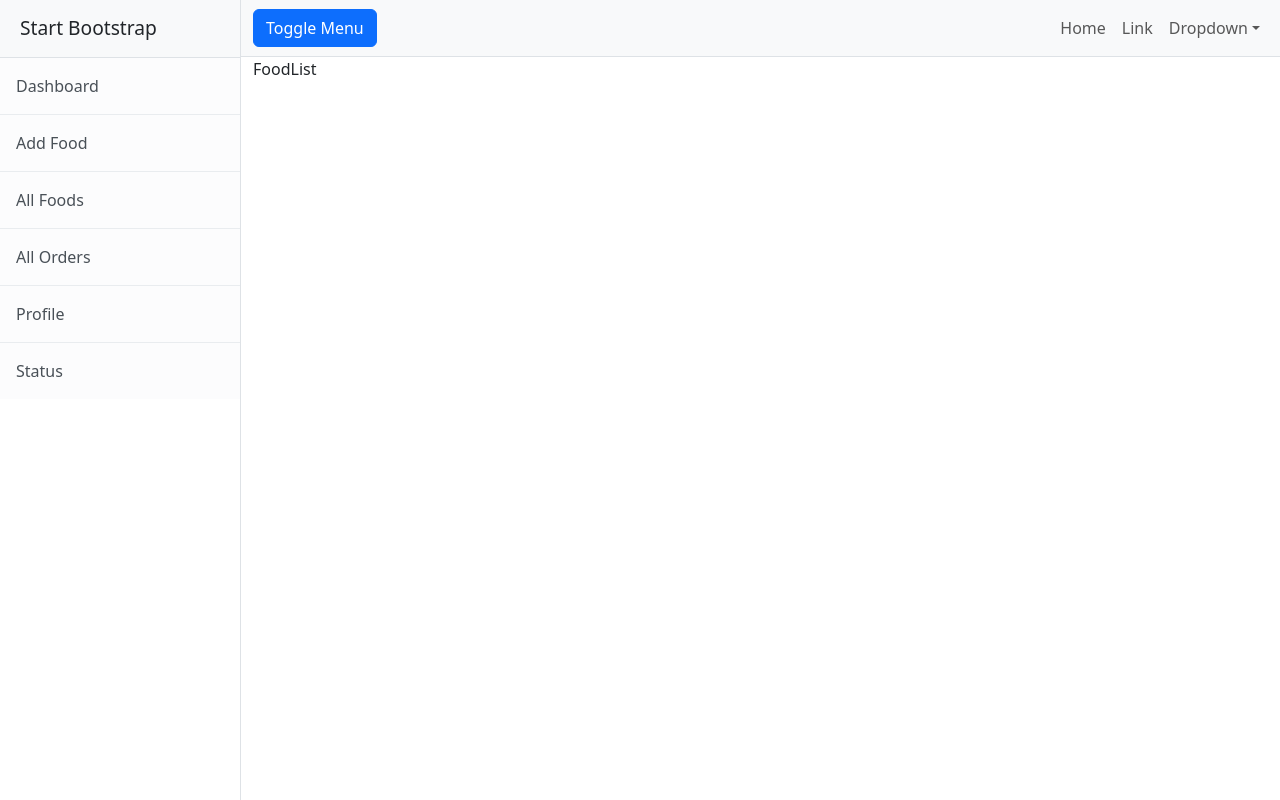
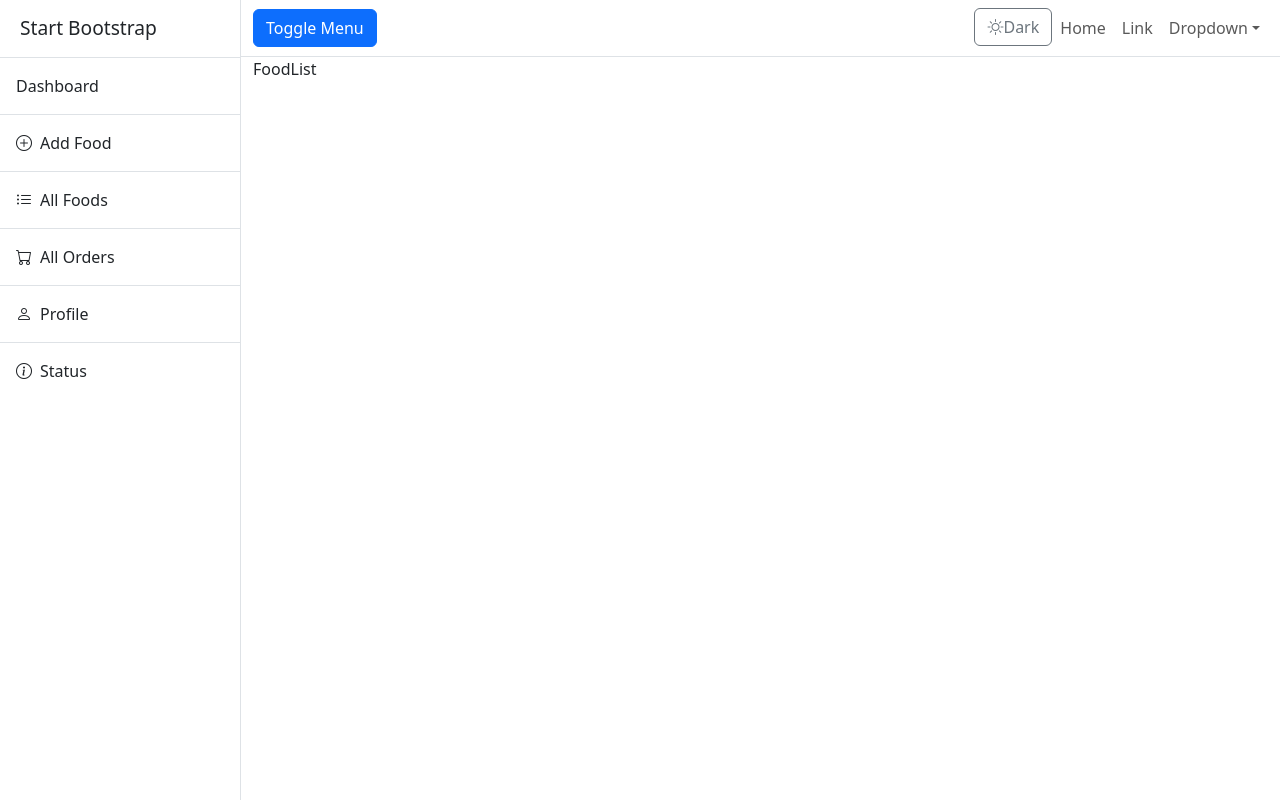
Before and after one commit to pankajkr152000/fresh-meal-adminpanel, a React (Vite) app: page / in a window 1280 px wide. Built offline with nearby package versions, Linux system fonts and the light colour scheme.

Commit message:
Dark Light theme Change button and functionality added

```diff
--- a/src/components/Menubar/Menubar.jsx
+++ b/src/components/Menubar/Menubar.jsx
@@ -1,6 +1,14 @@
+import { useEffect } from "react";
+import { initializeTheme } from "../../utils/themeChangeScriptButton";
+
 const Menubar = () => {
+
+  useEffect(() => {
+    initializeTheme();
+  }, []);
+
   return (
-    <nav className="navbar navbar-expand-lg navbar-light bg-light border-bottom">
+    <nav className="navbar navbar-expand-lg bg-body border-bottom">
       <div className="container-fluid">
         <button
           className="btn btn-primary"
@@ -21,6 +29,15 @@ const Menubar = () => {
           className="collapse navbar-collapse"
           id="navbarSupportedContent">
           <ul className="navbar-nav ms-auto mt-2 mt-lg-0">
+            <li className="nav-item-theme-change-button">
+              {/* <!-- dark/light button --> */}
+              <button id="theme-change-button"
+                  className="btn btn-outline-secondary 900 focus:outline-none focus:ring-2 focus:ring-offset-2 focus:ring-gray-500">
+                  <i className="bi bi-sun"></i><span> Light</span>
+              </button>
+            </li>
+
+
             <li className="nav-item active">
               <a
                 className="nav-link"
--- a/src/components/Sidebar/Sidebar.jsx
+++ b/src/components/Sidebar/Sidebar.jsx
@@ -3,40 +3,45 @@ import ROUTES from "../../constants/RouteConstants";
 const Sidebar = () => {
   return (
     <div
-      className="border-end bg-white"
+      className="border-end"
       id="sidebar-wrapper">
-      <div className="sidebar-heading border-bottom bg-light">
+      <div className="sidebar-heading border-bottom">
         Start Bootstrap
       </div>
       <div className="list-group list-group-flush">
         <a
-          className="list-group-item list-group-item-action list-group-item-light p-3"
+          className="list-group-item list-group-item-action  p-3"
           href="#!">
           Dashboard
         </a>
         <Link
-          className="list-group-item list-group-item-action list-group-item-light p-3"
+          className="list-group-item list-group-item-action  p-3"
           to={ROUTES.ADD_FOOD}>
+          <i className="bi bi-plus-circle me-2"></i>
           Add Food
         </Link>
         <Link
-          className="list-group-item list-group-item-action list-group-item-light p-3"
+          className="list-group-item list-group-item-action  p-3"
           to={ROUTES.FETCH_ALL_FOODS}>
+          <i className="bi bi-list-ul me-2"></i>
           All Foods
         </Link>
         <Link
-          className="list-group-item list-group-item-action list-group-item-light p-3"
+          className="list-group-item list-group-item-action  p-3"
           to={ROUTES.FETCH_ALL_ORDERS}>
+          <i className="bi bi-cart me-2"></i>
           All Orders
         </Link>
         <a
-          className="list-group-item list-group-item-action list-group-item-light p-3"
+          className="list-group-item list-group-item-action  p-3"
           href="#!">
+          <i className="bi bi-person me-2"></i>
           Profile
         </a>
         <a
-          className="list-group-item list-group-item-action list-group-item-light p-3"
+          className="list-group-item list-group-item-action  p-3"
           href="#!">
+          <i className="bi bi-info-circle me-2"></i>
           Status
         </a>
       </div>
--- a/src/index.css
+++ b/src/index.css
@@ -2,10 +2,16 @@
 @import url('https://fonts.googleapis.com/css2?family=Poppins:ital,wght@0,100;0,200;0,300;0,400;0,500;0,600;0,700;0,800;0,900;1,100;1,200;1,300;1,400;1,500;1,600;1,700;1,800;1,900&family=Roboto:ital,wght@0,100..900;1,100..900&display=swap');
 
 body {
-    margin: 0;
-    padding: 0;
-    font-family: 'Poppins', sans-serif;
-    min-height: 100vh;
+  margin: 0;
+  padding: 0;
+  font-family: "Poppins", sans-serif;
+  min-height: 100vh;
+
+  background-color: var(--bs-body-bg);
+  color: var(--bs-body-color);
+
+  transition: background-color 0.3s ease,
+              color 0.3s ease;
 }
 
 #wrapper {
--- /dev/null
+++ b/src/utils/themeChangeScriptButton.js
@@ -0,0 +1,110 @@
+console.log("Script loaded");
+
+// let currentTheme = "light";
+
+// document.addEventListener("DOMContentLoaded", () => {
+//   currentTheme = getTheme();
+//   applyTheme(currentTheme);
+//   setupThemeToggle();
+// });
+
+// export function initializeTheme() {
+//   currentTheme = getTheme();
+//   applyTheme(currentTheme);
+//   setupThemeToggle();
+// }
+
+// // ONLY handles UI
+// function applyTheme(theme) {
+//   const html = document.documentElement;
+
+//   html.classList.remove("light", "dark");
+//   html.classList.add(theme);
+
+//   const textSpan = document.querySelector("#theme-change-button span");
+//   if (textSpan) {
+//     textSpan.textContent = theme === "light" ? "Dark" : "Light";
+//   }
+// }
+
+// // ONLY handles click
+// function setupThemeToggle() {
+//   const btn = document.querySelector("#theme-change-button");
+//   if (!btn) return;
+
+//   btn.addEventListener("click", () => {
+//     currentTheme = currentTheme === "dark" ? "light" : "dark";
+
+//     setTheme(currentTheme);     // ✅ SAVE ONLY HERE
+//     applyTheme(currentTheme);  // ✅ APPLY ONLY HERE
+//   });
+// }
+
+// function setTheme(theme) {
+//   localStorage.setItem("theme", theme);
+// }
+
+// function getTheme() {
+//   return localStorage.getItem("theme") || "light";
+// }
+
+console.log("Theme Script Loaded");
+
+let currentTheme = "light";
+
+export function initializeTheme() {
+  currentTheme = getTheme();
+  applyTheme(currentTheme);
+  setupThemeToggle();
+}
+
+function applyTheme(theme) {
+  document.documentElement.setAttribute(
+    "data-bs-theme",
+    theme
+  );
+
+  const textSpan = document.querySelector(
+    "#theme-change-button span"
+  );
+
+  if (textSpan) {
+    textSpan.textContent =
+      theme === "light"
+        ? "Dark"
+        : "Light";
+  }
+}
+
+function setupThemeToggle() {
+  const btn = document.querySelector(
+    "#theme-change-button"
+  );
+
+  if (!btn || btn.dataset.initialized) {
+    return;
+  }
+
+  btn.dataset.initialized = "true";
+
+  btn.addEventListener("click", () => {
+    currentTheme =
+      currentTheme === "dark"
+        ? "light"
+        : "dark";
+
+    setTheme(currentTheme);
+    applyTheme(currentTheme);
+  });
+}
+
+function setTheme(theme) {
+  localStorage.setItem("theme", theme);
+}
+
+function getTheme() {
+  return (
+    localStorage.getItem("theme") ||
+    "light"
+  );
+}
```
